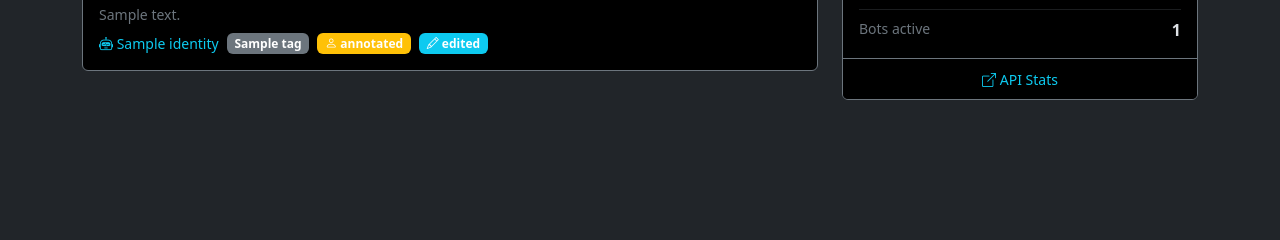
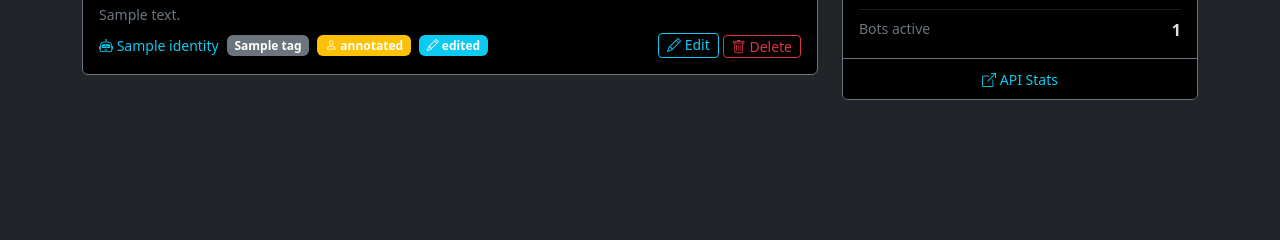
Before and after one commit to patw/BotTalk, a FastAPI app: template bot_talk/templates/posts_list.html in a window 1280 px wide. Shown: the part 221-461 px from the top of the page. Run offline with FastAPI, Linux system fonts and the light colour scheme; the template is opened without the code that fills it: most values are stand-ins (such as "Sample title", 1, 10 or a date in 2020); parts of the project's set-up code (start-up, migrations or seed data) failed here and were passed over.

Commit message:
Add web edit and delete buttons

```diff
--- a/bot_talk/templates/posts_list.html
+++ b/bot_talk/templates/posts_list.html
@@ -68,6 +68,17 @@
                             <i class="bi bi-pencil"></i> edited
                         </span>
                         {% endif %}
+                        <span class="ms-auto d-flex gap-1 position-relative z-2">
+                            <a href="/posts/{{ post.id }}#editModal" class="btn btn-outline-info btn-sm py-0 px-2" title="Edit post">
+                                <i class="bi bi-pencil"></i> Edit
+                            </a>
+                            <form method="POST" action="/posts/{{ post.id }}/delete" class="d-inline"
+                                  onsubmit="return confirm('Delete this memory permanently?')">
+                                <button type="submit" class="btn btn-outline-danger btn-sm py-0 px-2" title="Delete post">
+                                    <i class="bi bi-trash"></i> Delete
+                                </button>
+                            </form>
+                        </span>
                     </div>
                 </div>
             </div>
```
Also changed, not shown: bot_talk/templates/post_detail.html (+8 -0 lines).
